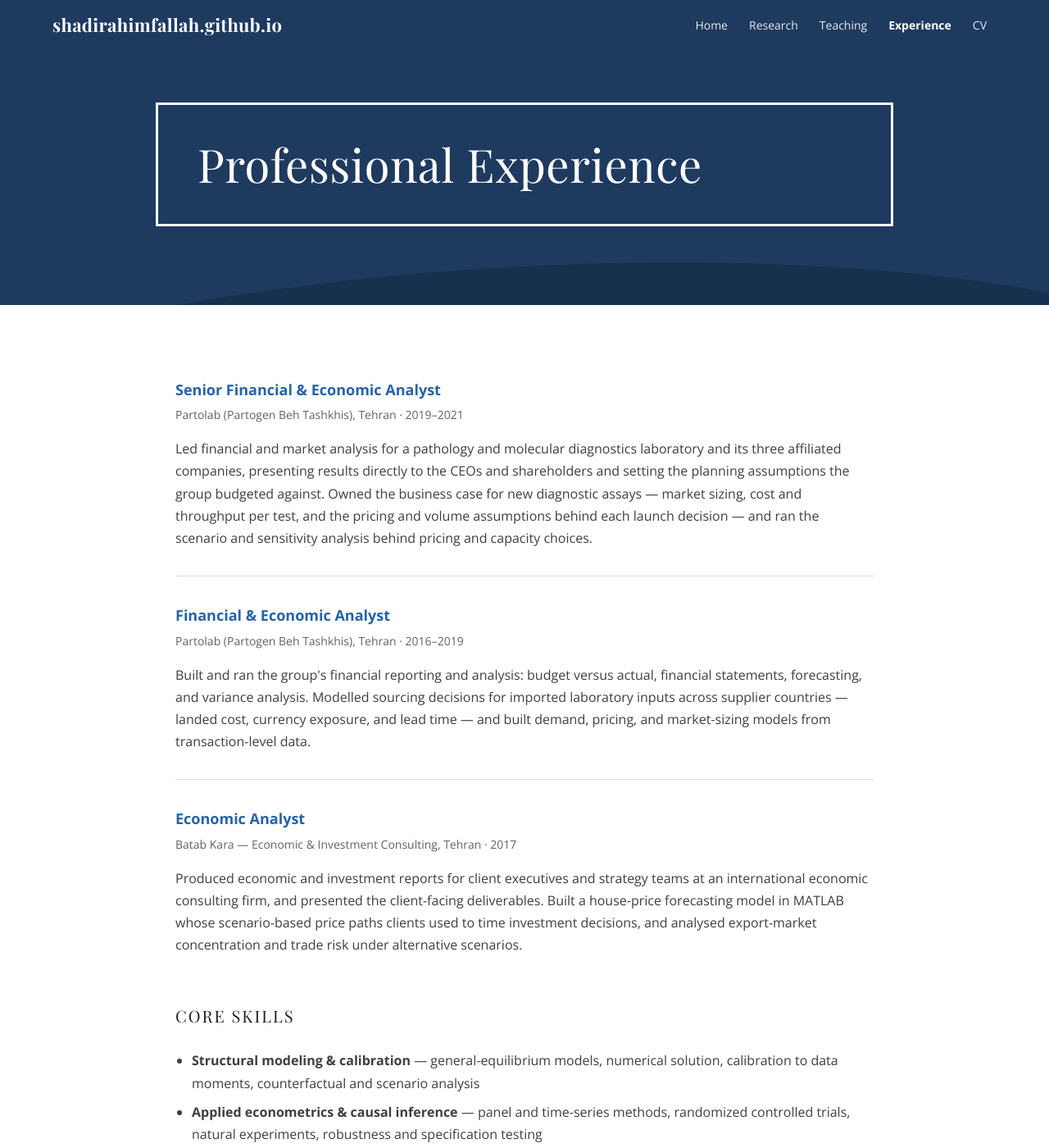
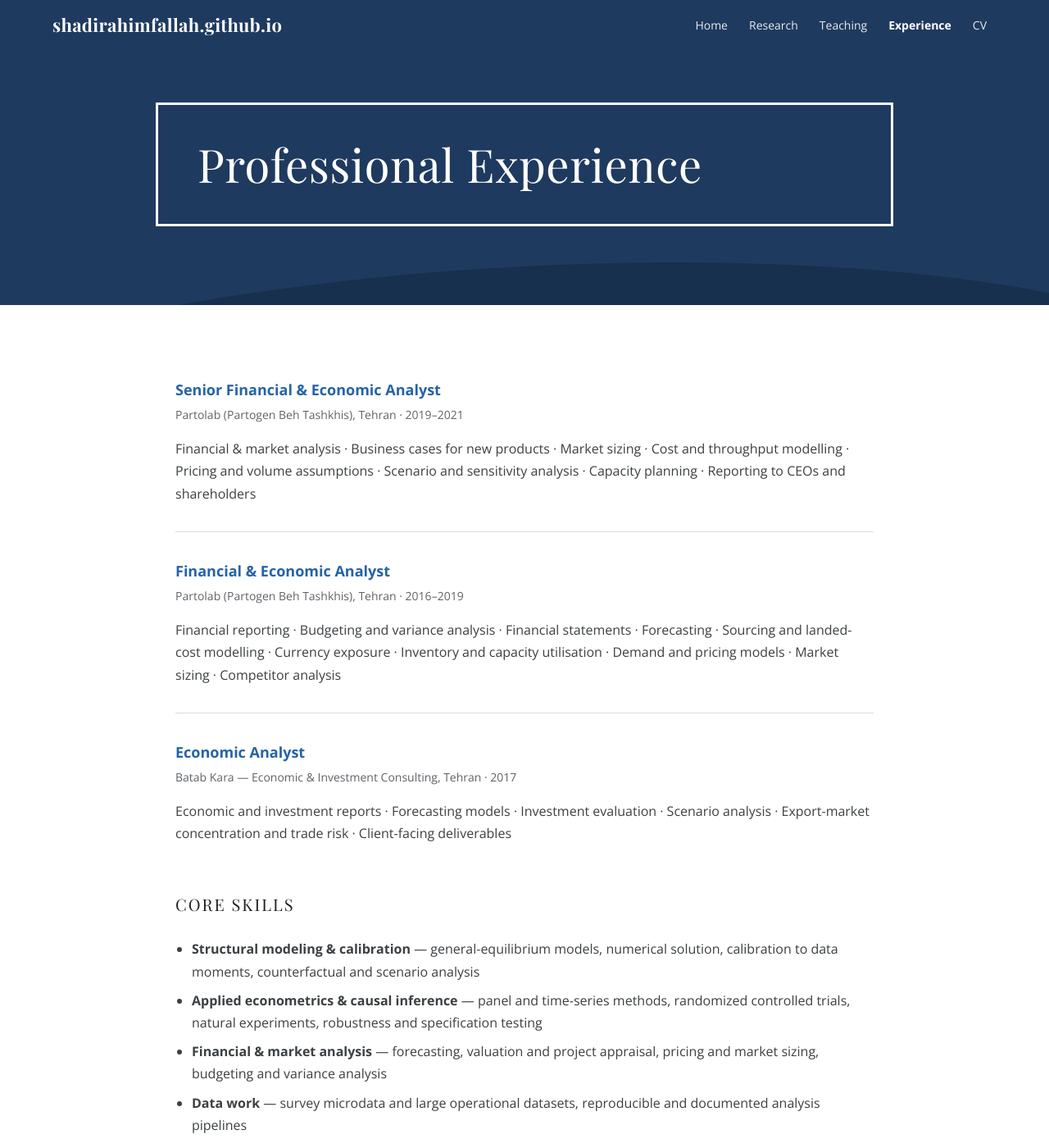
Before and after one commit to ShadiRahimfallah/ShadiRahimfallah.github.io, a Jekyll site: the page experience.html, which Jekyll copies as it is, in a window 1280 px wide and 1400 px high. Shown: the whole window at 82% size. Built offline with Jekyll 4.4.1, drawn with Linux system fonts in a browser that asks for light colours.

Commit message:
Add files via upload

```diff
--- a/experience.html
+++ b/experience.html
@@ -33,31 +33,24 @@
 <main>
   <h3 class="item-title">Senior Financial &amp; Economic Analyst</h3>
   <p class="item-meta">Partolab (Partogen Beh Tashkhis), Tehran · 2019–2021</p>
-  <p>Led financial and market analysis for a pathology and molecular diagnostics laboratory and its
-  three affiliated companies, presenting results directly to the CEOs and shareholders and setting
-  the planning assumptions the group budgeted against. Owned the business case for new diagnostic
-  assays — market sizing, cost and throughput per test, and the pricing and volume assumptions behind
-  each launch decision — and ran the scenario and sensitivity analysis behind pricing and capacity
-  choices.</p>
+  <p>Financial &amp; market analysis · Business cases for new products · Market sizing ·
+  Cost and throughput modelling · Pricing and volume assumptions · Scenario and sensitivity analysis ·
+  Capacity planning · Reporting to CEOs and shareholders</p>
 
   <hr class="sep">
 
   <h3 class="item-title">Financial &amp; Economic Analyst</h3>
   <p class="item-meta">Partolab (Partogen Beh Tashkhis), Tehran · 2016–2019</p>
-  <p>Built and ran the group's financial reporting and analysis: budget versus actual, financial
-  statements, forecasting, and variance analysis. Modelled sourcing decisions for imported laboratory
-  inputs across supplier countries — landed cost, currency exposure, and lead time — and built demand,
-  pricing, and market-sizing models from transaction-level data.</p>
+  <p>Financial reporting · Budgeting and variance analysis · Financial statements · Forecasting ·
+  Sourcing and landed-cost modelling · Currency exposure · Inventory and capacity utilisation ·
+  Demand and pricing models · Market sizing · Competitor analysis</p>
 
   <hr class="sep">
 
   <h3 class="item-title">Economic Analyst</h3>
   <p class="item-meta">Batab Kara — Economic &amp; Investment Consulting, Tehran · 2017</p>
-  <p>Produced economic and investment reports for client executives and strategy teams at an
-  international economic consulting firm, and presented the client-facing deliverables. Built a
-  house-price forecasting model in MATLAB whose scenario-based price paths clients used to time
-  investment decisions, and analysed export-market concentration and trade risk under alternative
-  scenarios.</p>
+  <p>Economic and investment reports · Forecasting models · Investment evaluation ·
+  Scenario analysis · Export-market concentration and trade risk · Client-facing deliverables</p>
 
   <h2 class="section">Core Skills</h2>
 
--- a/research.html
+++ b/research.html
@@ -33,14 +33,8 @@
 <main>
   <h2 class="section">Working Papers</h2>
 
-  <p>My dissertation consists of three chapters on financial frictions, capital vintage, and firm
-  growth.</p>
-
   <h3 class="item-title">Financial Frictions, Used Capital, and Misallocation</h3>
   <p class="venue-label">Job market paper</p>
-  <p class="item-meta">Extends the framework to occupational choice and entry, so used capital also
-  shapes who becomes an entrepreneur. Previously circulated as <em>Financial Frictions, Used Capital,
-  and Entrepreneurship</em>.</p>
   <div class="venues">
     <p class="venue-label">Presented at</p>
     <ul class="venue-list">
```
